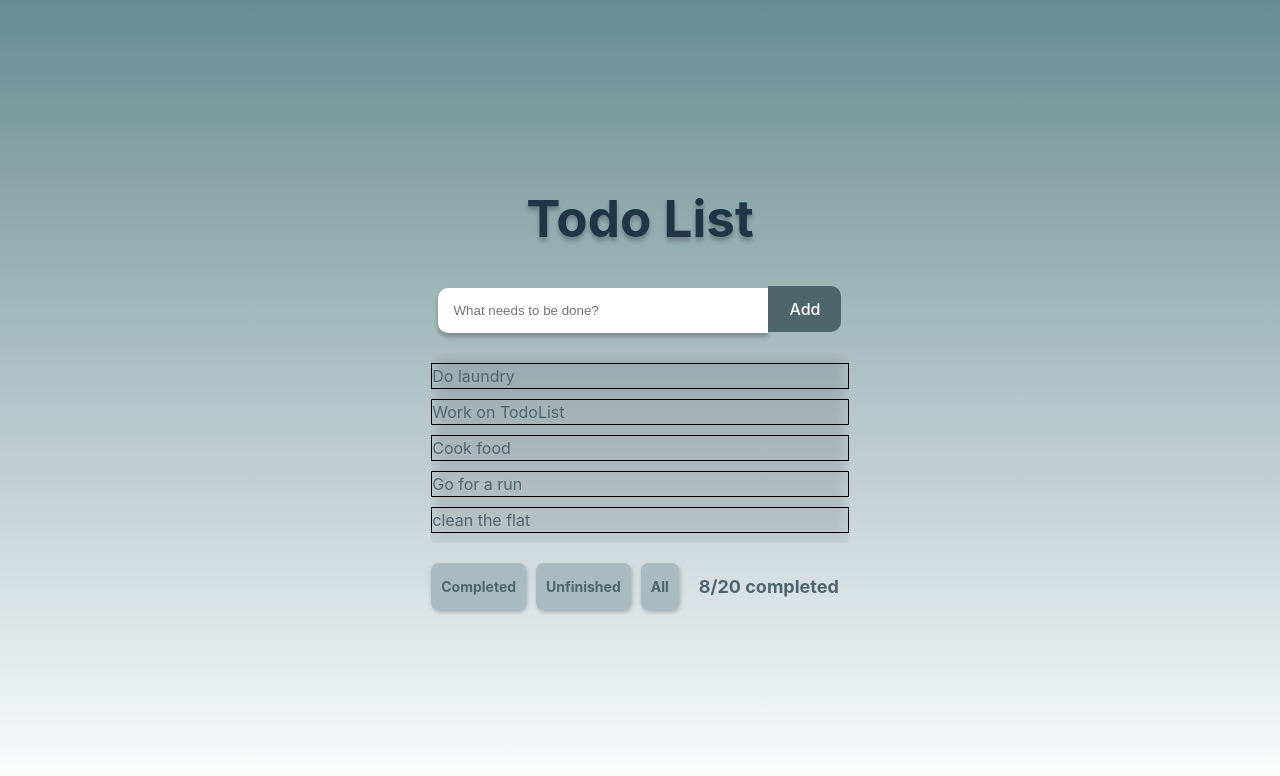
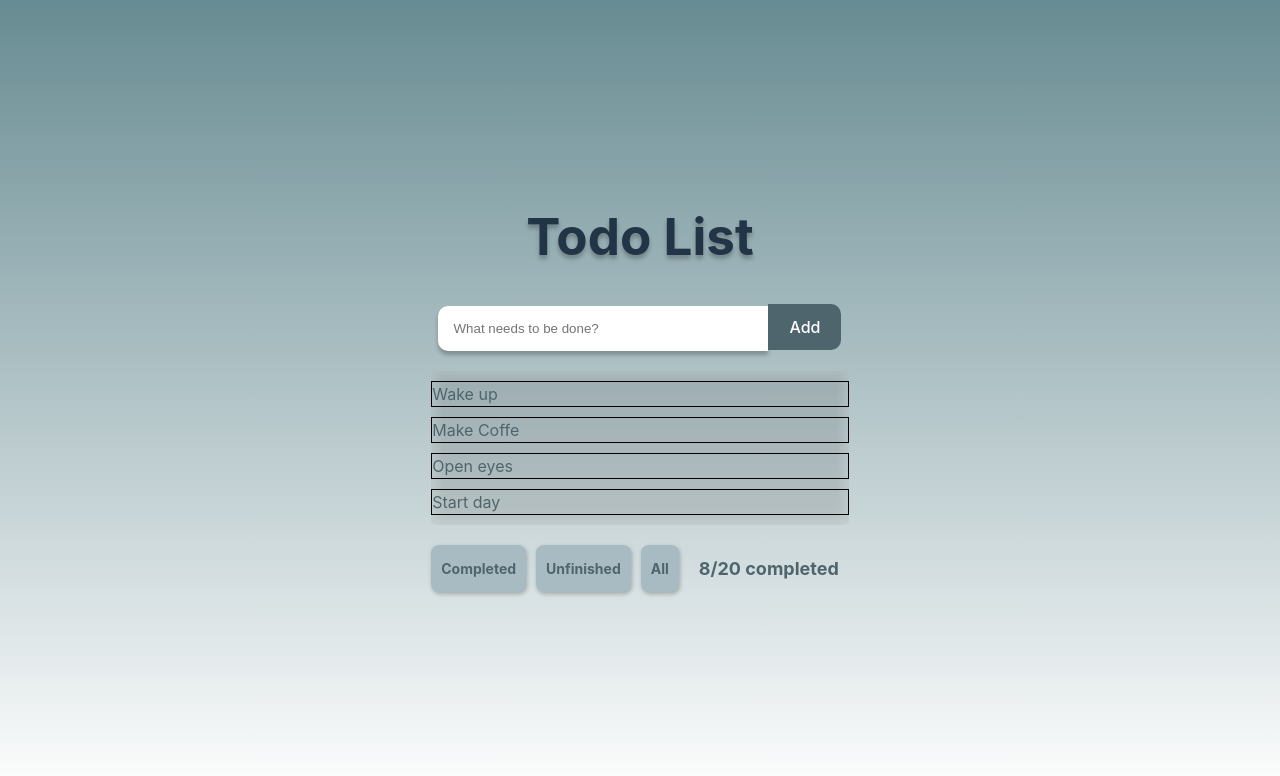
Before and after one commit to LillaBlond/Todo-list, a React (Vite) app: page / in a window 1280 px wide. Shown: the top 776 px of the page. Built offline with nearby package versions, Linux system fonts and the light colour scheme.

Commit message:
Can save tasklist to local storage

```diff
--- a/src/App.tsx
+++ b/src/App.tsx
@@ -6,16 +6,20 @@ import { FilterTaskList } from "./components/FilterTaskList";
 import { useState } from "react";
 
 function App() {
-  const [taskList, setTaskList] = useState(["Do laundry", "Work on TodoList", "Cook food", "Go for a run", "clean the flat"]);
+  const everyDayItems = ["Wake up", "Make Coffe", "Open eyes", "Start day"];
+  const savedTaskList:string[] = JSON.parse(localStorage.getItem("savedTaskList")) || everyDayItems;
+  const [tempTaskList, setTempTaskList] = useState(savedTaskList);
 
   function addTask(task: string){
-      setTaskList([...taskList, task]);
-  }
+      setTempTaskList([...tempTaskList, task]);
+    }
+
+    localStorage.setItem("savedTaskList", JSON.stringify(tempTaskList));
 
   return <>
   <h1>Todo List</h1>
     <AddTask addTask={addTask}></AddTask>
-    <ShowTaskList list={taskList}></ShowTaskList>
+    <ShowTaskList taskList={tempTaskList}></ShowTaskList>
     <FilterTaskList></FilterTaskList>
     </>;
 }
--- a/src/components/ShowTaskList.tsx
+++ b/src/components/ShowTaskList.tsx
@@ -1,23 +1,25 @@
 import "../css/Global.css";
 import "../css/ShowTaskList.css";
 
+
 interface IShowTaskListProps{
-    list: string[];
+    taskList: string[];
 }
 
-export function ShowTaskList({list}: IShowTaskListProps){
 
-    function showTaskItems(list: string[]){
-        const listOfTasks = list.map((task) => {
-            console.log(task);
+export function ShowTaskList({taskList}: IShowTaskListProps){
+
+    function showTaskItems(){
+        const listOfTasks = taskList.map((task: string) => {
             return <li>{task}</li>
-        })
-    return listOfTasks;
-}
+        });
+
+        return listOfTasks;
+    }
 
     return <section id="task-list">
         <ul>
-            {showTaskItems(list)}
+            {showTaskItems()}
         </ul>
     </section>
 }
```
